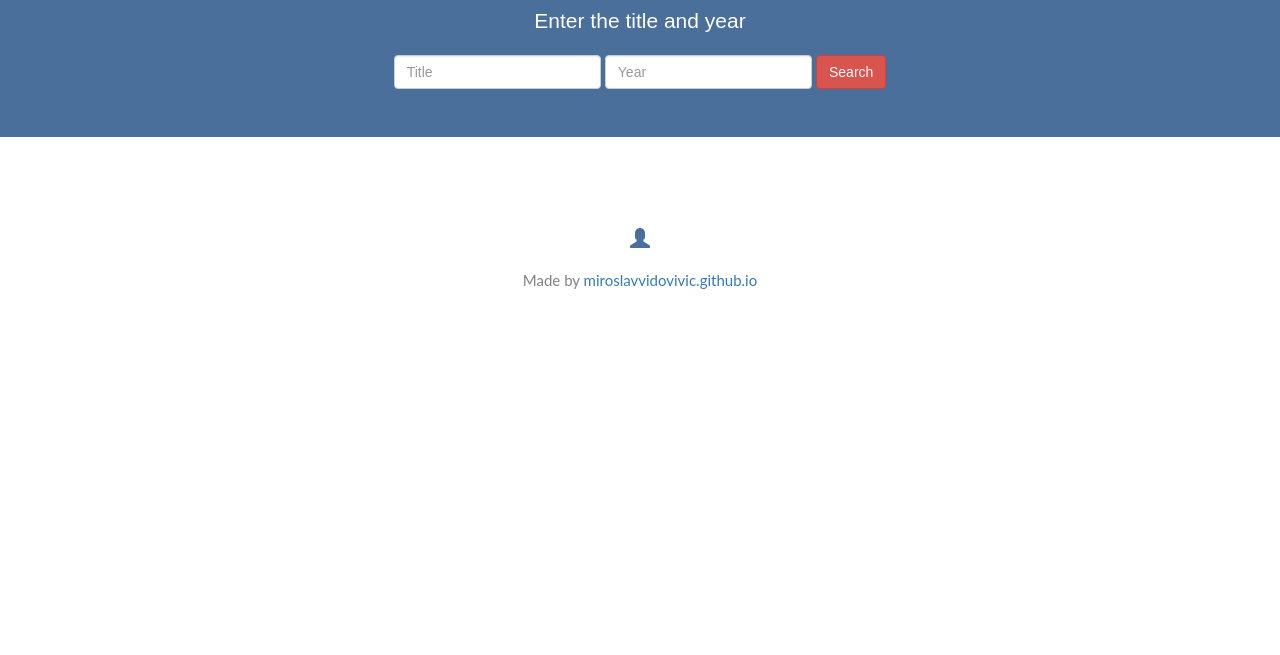
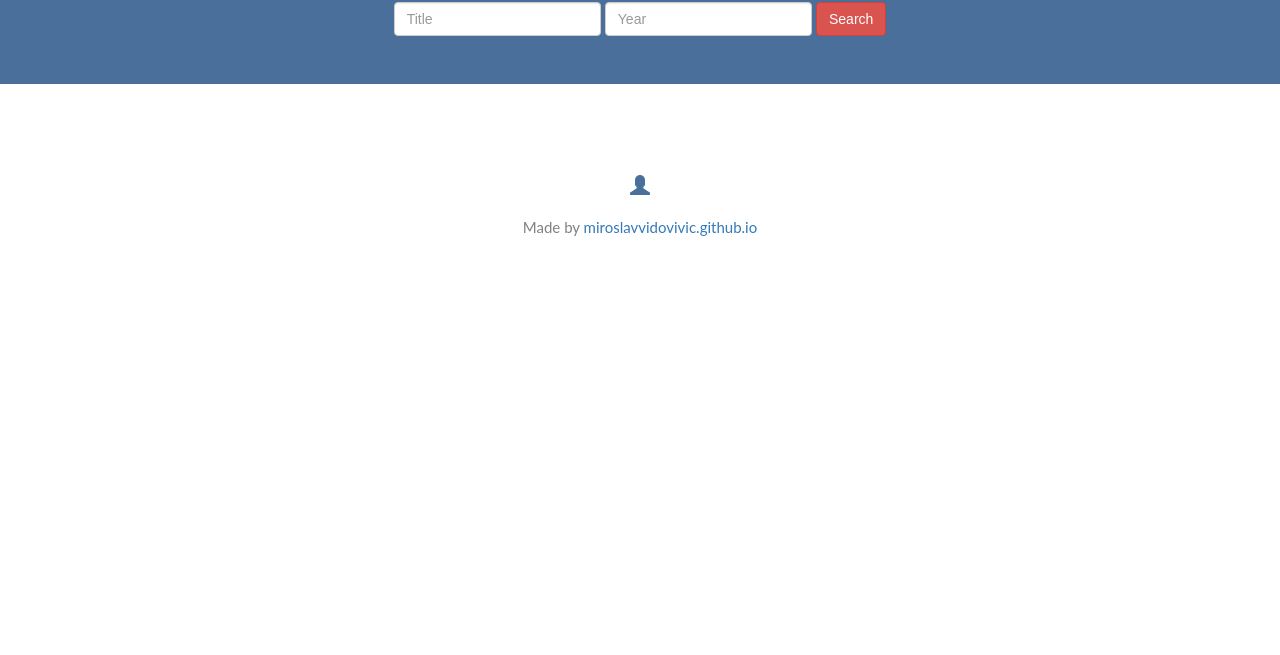
Before and after one commit to miroslavvidovic/omdb-api, a website: page src/index.html in a window 1280 px wide. Shown: the part 145-800 px from the top of the page. Drawn offline with nearby package versions, Linux system fonts and the light colour scheme.

Commit message:
Jumbotron paragraph removed

```diff
--- a/src/index.html
+++ b/src/index.html
@@ -14,7 +14,6 @@
 <body>
     <div class="jumbotron text-center">
         <h1>Search for a movie or tv show</h1>
-        <p>Enter the title and year</p>
         <form class="form-inline">
             <input type="text" class="form-control" name="title" id="title" placeholder="Title" value="" />
             <input type="number" class="form-control" name="year" id="year" placeholder="Year"value="" />
```
